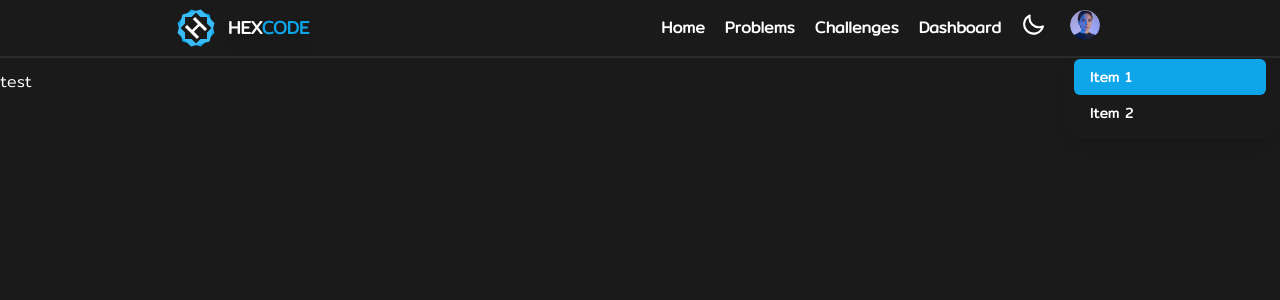
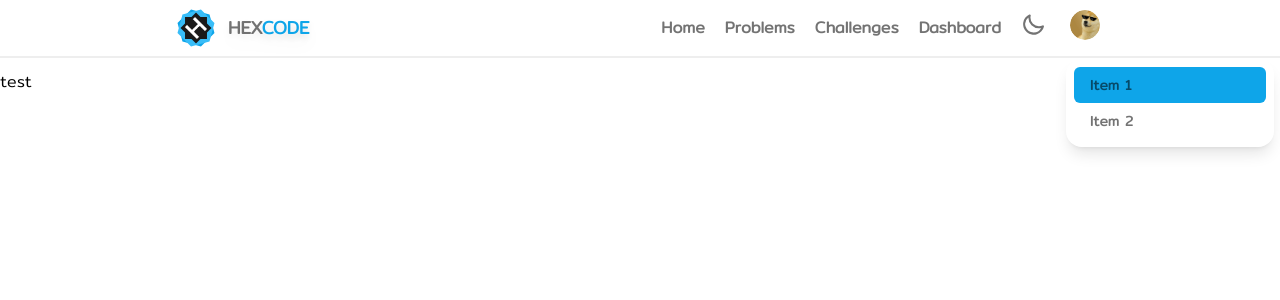
Before and after one commit to Unknowkubbrother/HexCode-Project, a Next.js app in the folder client/: page / in a window 1280 px wide. Both pictures are taken after a click on the button 1085 px from the left and 28 px from the top of the page. Shown: the top 300 px of the page. Built offline with nearby package versions, Linux system fonts and the light colour scheme.

Commit message:
update loading

```diff
--- a/client/app/globals.css
+++ b/client/app/globals.css
@@ -25,6 +25,19 @@ body {
   min-height: 100vh;
   max-width: 100vw;
   overflow-x: hidden;
+}
+
+.Loading {
+  animation: rotate 2s linear infinite;
+}
+
+@keyframes rotate {
+  0% {
+    transform: rotate(0deg);
+  }
+  100% {
+    transform: rotate(360deg);
+  }
 }
 
 
--- a/client/app/layout.tsx
+++ b/client/app/layout.tsx
@@ -11,7 +11,7 @@ export default function RootLayout({
 }: Readonly<{
   children: React.ReactNode;
 }>) {
-  const [theme, setTheme] = useState("dark");
+  const [theme, setTheme] = useState("light");
 
   return (
     <html lang="en" data-theme={theme}>
--- /dev/null
+++ b/client/app/loading.tsx
@@ -0,0 +1,11 @@
+import Image from "next/image";
+
+const Loading = () => {
+    return (
+    <main className="w-full h-screen flex justify-center items-center">
+        <Image src="/logo.svg" alt="loading" width={50} height={50} className="Loading" />
+    </main>
+     );
+}
+
+export default Loading;
--- a/client/components/ButtonUserProfile.tsx
+++ b/client/components/ButtonUserProfile.tsx
@@ -1,5 +1,5 @@
 import Image from "next/image";
-import Avatar from "@/assets/avatar.webp";
+import Avatar from "@/assets/avatar.jpg";
 import React from "react";
 
 function ButtonUserProfile() {
@@ -21,7 +21,7 @@ function ButtonUserProfile() {
         </div>
         <ul
           tabIndex={0}
-          className="dropdown-content menu rounded-box z-[1] w-52 shadow-lg"
+          className="dropdown-content menu rounded-box z-[1] w-52 shadow-lg mt-2"
         >
           <li className="bg-primary w-full rounded-md">
             <a>Item 1</a>
```
Also changed, not shown: client/assets/avatar.jpg (added), client/assets/avatar.webp (deleted).
